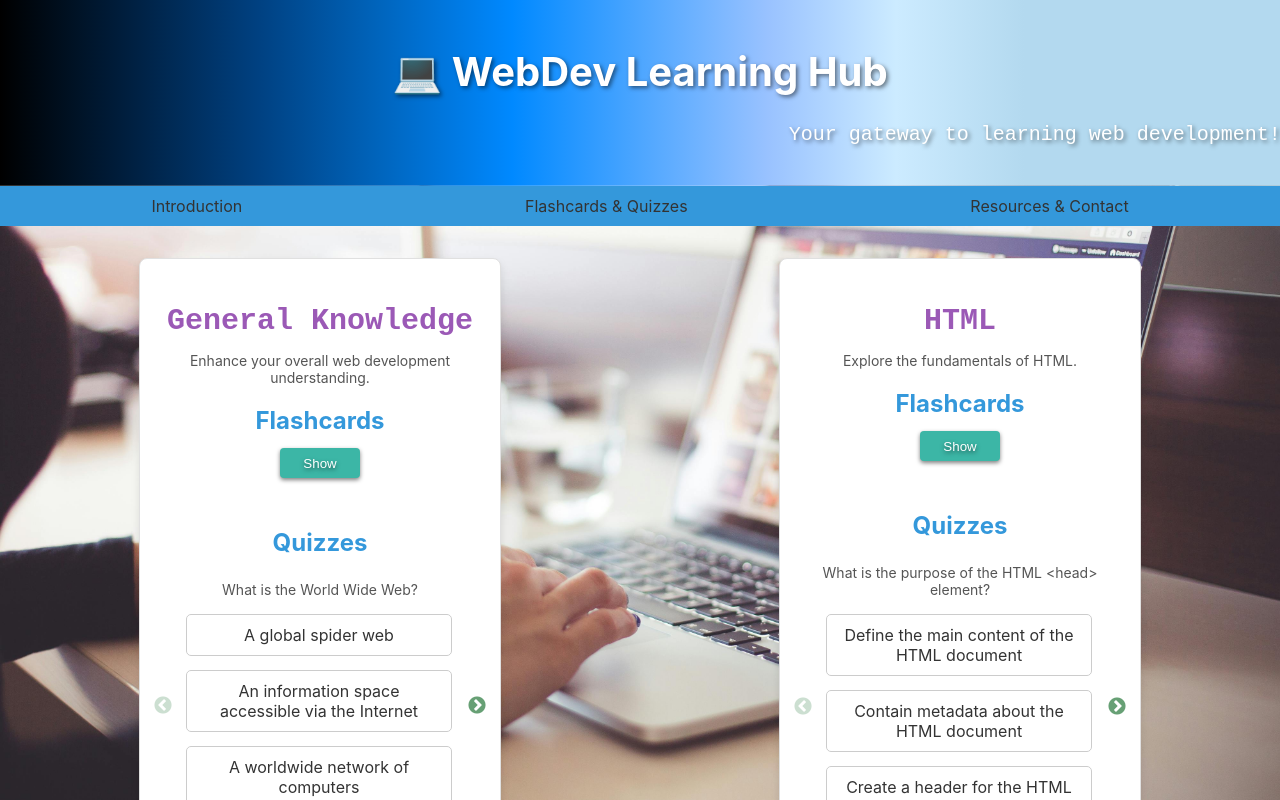
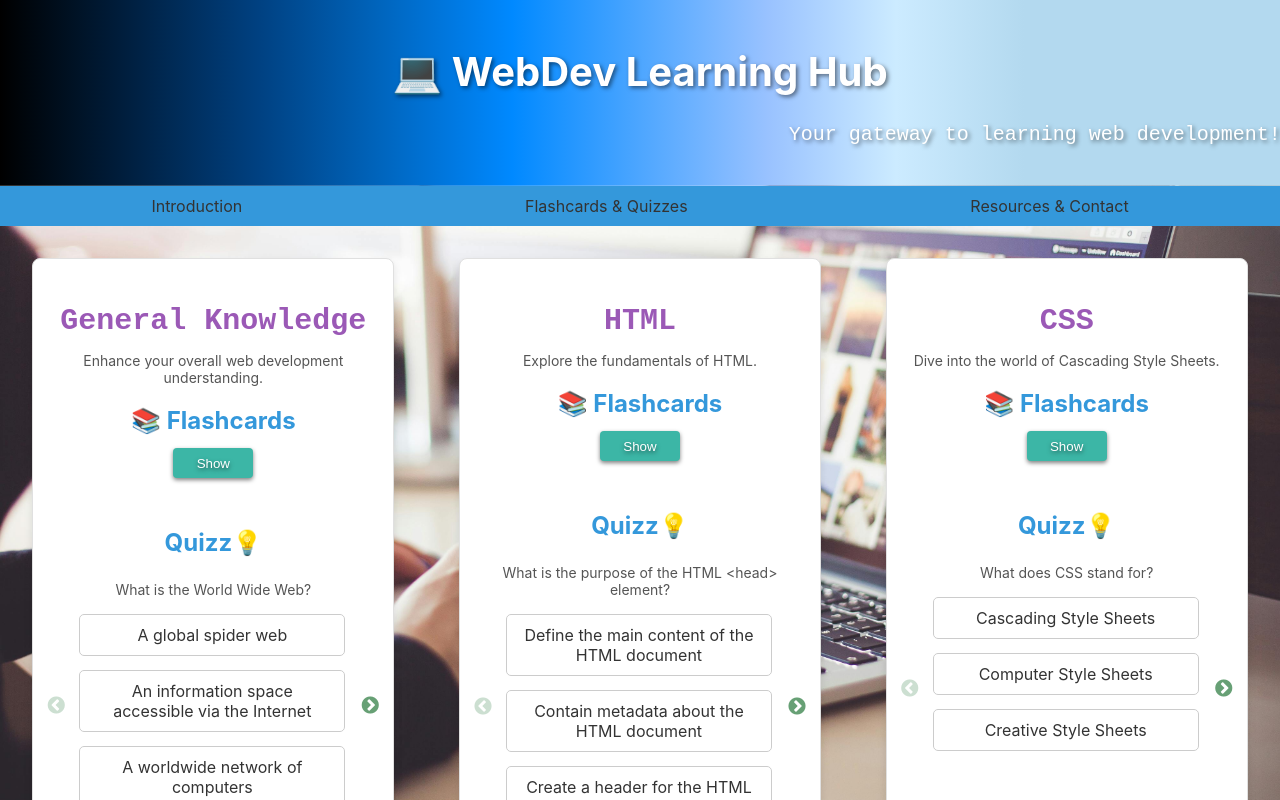
Before and after one commit to nadeemamdev/project-two, a React (Create React App) app: page / in a window 1280 px wide. Both pictures are taken after a click on the element "Flashcards & Quizzes". Shown: the top 800 px of the page. Built offline with nearby package versions, Linux system fonts and the light colour scheme.

Commit message:
Fix contents in flashcard & quizzes tab

```diff
--- a/src/App.js
+++ b/src/App.js
@@ -65,6 +65,38 @@ function App() {
                 <Flashcards sectionName="HTML" />
                 <Quizzes sectionName="HTML" />
               </div>
+
+              {/* CSS Section */}
+              <div className="section">
+                <h2 className='title'>CSS</h2>
+                <p>Dive into the world of Cascading Style Sheets.</p>
+                <Flashcards sectionName="CSS" />
+                <Quizzes sectionName="CSS" />
+              </div>
+
+              {/* JavaScript Section */}
+              <div className="section">
+                <h2 className='title'>JavaScript</h2>
+                <p>Master the scripting language for web development.</p>
+                <Flashcards sectionName="JavaScript" />
+                <Quizzes sectionName="JavaScript" />
+              </div>
+
+              {/* React Section */}
+              <div className="section">
+                <h2 className='title'>React</h2>
+                <p>Learn about building user interfaces with React.js.</p>
+                <Flashcards sectionName="React" />
+                <Quizzes sectionName="React" />
+              </div>
+
+              {/* Responsive Design Section */}
+              <div className="section">
+                <h2 className='title'>Responsive Design</h2>
+                <p>Discover the principles of creating responsive websites.</p>
+                <Flashcards sectionName="Responsive Design" />
+                <Quizzes sectionName="Responsive Design" />
+              </div>
             </>
           )}
 
@@ -84,7 +116,7 @@ function App() {
 
         {/* Footer */}
         <footer>
-          <p>&copy; 2024 WebDev Learning Hub. All rights reserved.</p>
+          <p>&copy; 2024 WebDev Learning Hub. All rights reserved. Created by Naddem & Meriam</p>
         </footer>
       </div>
     </div>
--- a/src/components/App.css
+++ b/src/components/App.css
@@ -125,3 +125,7 @@ body {
 .section a:hover {
   color: #21618c;
 }
+
+footer {
+  color: white;
+}
--- a/src/components/Flashcards.js
+++ b/src/components/Flashcards.js
@@ -23,7 +23,7 @@ const Flashcards = ({ sectionName }) => {
 
   return (
     <div className="flashcards-container">
-      <h2>Flashcards</h2>
+      <h2>📚 Flashcards</h2>
       <button className='togglebutton' onClick={toggleGallery}>
         {showGallery ? 'Hide' : 'Show'}
       </button>
--- a/src/components/Introduction.js
+++ b/src/components/Introduction.js
@@ -35,7 +35,7 @@ const Introduction = () => {
     <div className="introduction-container">
     <p>
        Have you ever wondered about coding and web development? <br></br>Explore this page to find out if it's the right path for you!
-       Take this Web Dev Quiz to see if it's your thing! Also, check out these cool videos to get a taste of the coding world.<br/><a href="https://www.gyfted.me/career-quiz/web-developer" target="_blank" rel="noopener noreferrer">Web Dev Quiz</a>
+       Take this Web Dev Quiz to see if it's your thing!<br></br> Also, check out these cool videos to get a taste of the coding world.<br/><a href="https://www.gyfted.me/career-quiz/web-developer" target="_blank" rel="noopener noreferrer">Web Dev Quiz</a>
     </p>
 
       <div className="channel-grid">
--- a/src/components/Quizzes.js
+++ b/src/components/Quizzes.js
@@ -45,7 +45,7 @@ const Quizzes = ({ sectionName }) => {
 
   return (
     <div className="quizzes-container">
-      <h2>Quizzes</h2>
+      <h2>Quizz💡</h2>
       <form onSubmit={handleQuizSubmit}>
         <Slider {...settings} ref={sliderRef}>
           {quizzesData.map((quiz, index) => (
```
